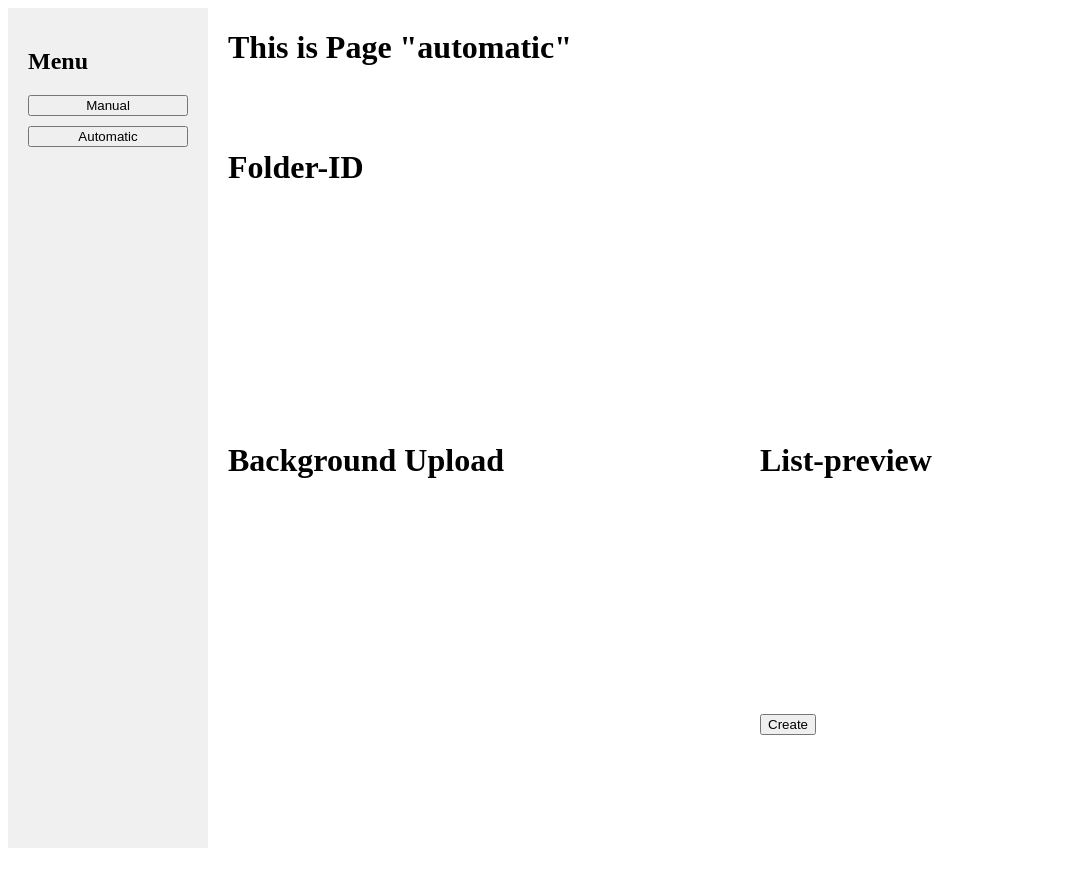
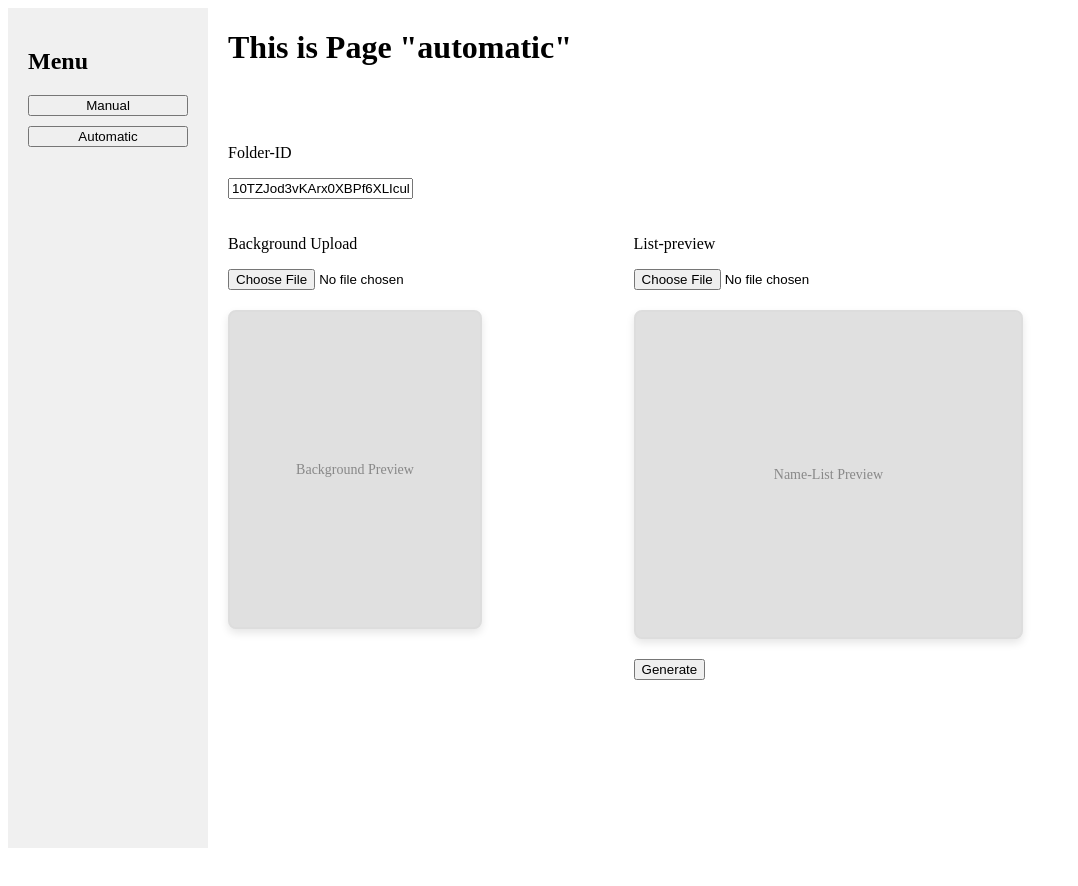
Before and after one commit to JLsavagee/picture_app, a React (Create React App) app in the folder frontend/: page /page2 in a window 1280 px wide. Shown: the top 886 px of the page, without its empty margins (0-1078 px from the left). After the commit the page ends 848 px from the top, so only its background shows below. Built offline with nearby package versions, Linux system fonts and the light colour scheme.

Commit message:
Feature finish UI and add backend to manual page

```diff
--- a/frontend/src/components/automatic.js
+++ b/frontend/src/components/automatic.js
@@ -1,26 +1,74 @@
 // Page2.js
-import React from 'react';
+import React, { useState } from 'react';
 import Sidebar from '../components/sidebar';
 import "./css/Automatic.css";
 
 const Page2 = () => {
+    const [backgroundPreview, setBackgroundPreview] = useState(null);
+
+    const handleBackgroundChange = (event) => {
+        const file = event.target.files[0];
+        if (file) {
+            const reader = new FileReader();
+            reader.onloadend = () => {
+                setBackgroundPreview(reader.result);
+            };
+            reader.readAsDataURL(file);
+        }
+    };
+
+    const handleSubmit = async (event) => {
+        event.preventDefault();
+
+        const formData = new FormData(event.target);
+
+        // Log all form data before submission
+        console.log("Form data before submission:");
+        for (let [key, value] of formData.entries()) {
+            console.log(`${key}: ${value}`);
+        }
+
+        try {
+            const response = await fetch('http://127.0.0.1:5000/upload', {
+                method: 'POST',
+                body: formData
+            });
+            if (!response.ok) {
+                throw new Error('Network response was not ok ' + response.statusText);
+            }
+        } catch (error) {
+            console.error('Error:', error);
+        }
+    };
+
     return (
         <div className="automatic-page">
             <Sidebar />
             <h1>This is Page "automatic"</h1>
             <div className="automatic-content">
+                <form id="automatic-upload-form" onSubmit={handleSubmit} encType="multipart/form-data">
                     <div className="folderId-field">
-                    <h1>Folder-ID</h1>
+                        <p>Folder-ID</p>
+                        <input type="text" name="folder-id" placeholder="insert folder-id" value="10TZJod3vKArx0XBPf6XLIcultMxtj-87" />
                     </div>
-                <div className="background-upload">
-                    <h1>Background Upload</h1>
+                    <div className="auto-background-upload">
+                        <p>Background Upload</p>
+                        <input type="file" name="background" accept="image/*" required onChange={handleBackgroundChange} />
+                                {backgroundPreview ? (
+                                    <img src={backgroundPreview} alt="Background Preview" className="auto-image-preview" />
+                                ) : (
+                                    <div className="image-placeholder-box">Background Preview</div> // Placeholder for background
+                                )}
                     </div>
                     <div className='list-preview'>
-                    <h1>List-preview</h1>
+                        <p>List-preview</p>
+                        <input type="file" name="background" accept="image/*" />
+                        <div className="placeholder-box">Name-List Preview</div>
                     </div>
                     <div className="auto-create-button">
-                    <button>Create</button>
+                        <button type="submit">Generate</button>
                     </div>
+                </form>
             </div>
         </div>
     )
--- a/frontend/src/components/css/Automatic.css
+++ b/frontend/src/components/css/Automatic.css
@@ -1,4 +1,5 @@
 .automatic-page {
+    margin-right: 20%;
     display: grid;
     grid-template-columns: 200px 1fr;
     grid-template-rows: 100px 1fr;
@@ -8,14 +9,19 @@
 
 .automatic-content {
     grid-column: 2;
-    display: grid;
-    grid-template-columns: repeat(2, 1fr);
-    grid-template-rows: repeat(3, auto);
-    gap: 20px;
-    height: 100vh;
+    display: flex;
+    height: auto;
 }
 
-.background-upload {
+#automatic-upload-form {
+    width: 100%;
+    display: grid;
+    grid-template-columns: repeat(2, 1fr);  /* 3 columns for form fields */
+    grid-template-rows: auto auto;  /* Adjust number of rows if needed */
+    gap: 20px;
+}
+
+.auto-background-upload {
     grid-row: 2;
 }
 
@@ -27,3 +33,23 @@
     grid-row: 3;
     grid-column: 2;
 }
+
+.image-upload{
+    flex-basis: 15%; /* Set width to 25% */
+}
+
+.placeholder-box {
+    width: 100%; /* Fills the container's width (25%) */
+    max-width: 700px;
+    height: 325px; /* Same height as the max-height of the image */
+    margin-top: 20px;
+    background-color: #e0e0e0; /* Grey background */
+    display: flex; /* Flexbox to center content */
+    justify-content: center; /* Center content horizontally */
+    align-items: center; /* Center content vertically */
+    color: #888; /* Lighter text for the placeholder */
+    border: 2px solid #ddd; /* Light border */
+    border-radius: 8px; /* Rounded corners */
+    box-shadow: 0px 4px 8px rgba(0, 0, 0, 0.1); /* Slight shadow for aesthetics */
+    font-size: 14px; /* Font size for the placeholder text */
+}
--- a/frontend/src/components/css/Manual.css
+++ b/frontend/src/components/css/Manual.css
@@ -1,21 +1,22 @@
 .manual-page {
+    margin-right: 20%;
     display: grid;
     grid-template-columns: 200px 1fr;
     grid-template-rows: 100px 1fr;
-    gap: 20px;
+    gap: 40px;
     max-width: 100%;
 }
 
 .manual-content {
     grid-column: 2;
     display: flex;
-    height: 100vh;
+    height: auto;
 }
 
 #manual-upload-form {
     width: 100%;
     display: grid;
-    grid-template-columns: repeat(3, 1fr);  /* 3 columns for form fields */
+    grid-template-columns: repeat(2, 1fr);  /* 3 columns for form fields */
     grid-template-rows: auto auto;  /* Adjust number of rows if needed */
     gap: 20px;
 }
@@ -34,9 +35,48 @@
 
 .image-container {
     grid-column: 1 / -1; /* Span across all columns */
+    margin-top: 40px;
     display: flex;
     justify-content: space-around;
+    flex-wrap: wrap;
 }
+
+.image-placeholder-box {
+    width: 100%;
+    max-width: 250px;
+    height: 315px; /* Same height as the max-height of the image */
+    margin-top: 20px;
+    background-color: #e0e0e0; /* Grey background */
+    display: flex; /* Flexbox to center content */
+    justify-content: center; /* Center content horizontally */
+    align-items: center; /* Center content vertically */
+    color: #888; /* Lighter text for the placeholder */
+    border: 2px solid #ddd; /* Light border */
+    border-radius: 8px; /* Rounded corners */
+    box-shadow: 0px 4px 8px rgba(0, 0, 0, 0.1); /* Slight shadow for aesthetics */
+    font-size: 14px; /* Font size for the placeholder text */
+}
+
+
+.image-preview {
+    width: 100%;
+    height: auto;
+    max-height: 325px;
+    margin-top: 20px;
+    object-fit: cover; /* Ensures the image fits within the box without distortion */
+    border: 2px solid #ddd; /* Light border around the image */
+    border-radius: 8px; /* Rounded corners */
+    margin-top: 10px; /* Spacing from the upload button */
+    display: block; /* Ensures the image is displayed as a block */
+    box-shadow: 0px 4px 8px rgba(0, 0, 0, 0.1); /* Slight shadow for aesthetics */
+}
+
+.image-upload, .background-upload {
+    flex-basis: 15%; /* Set width to 25% */
+    text-align: center; /* Center the content inside each flex item */
+}
+
 .manual-create-button {
+    grid-row: 3;
     grid-column: 3;
 }
--- a/frontend/src/components/manual.js
+++ b/frontend/src/components/manual.js
@@ -1,22 +1,73 @@
-// Page1.js
-import React from 'react';
+import React, { useState } from 'react';
 import Sidebar from '../components/sidebar';
 import "./css/Manual.css";
 
 const Page1 = () => {
+    const [imagePreview, setImagePreview] = useState(null);
+    const [backgroundPreview, setBackgroundPreview] = useState(null);
+
+    const handleImageChange = (event) => {
+        const file = event.target.files[0];
+        if (file) {
+            const reader = new FileReader();
+            reader.onloadend = () => {
+                setImagePreview(reader.result);
+            };
+            reader.readAsDataURL(file);
+        }
+    };
+
+    const handleBackgroundChange = (event) => {
+        const file = event.target.files[0];
+        if (file) {
+            const reader = new FileReader();
+            reader.onloadend = () => {
+                setBackgroundPreview(reader.result);
+            };
+            reader.readAsDataURL(file);
+        }
+    };
+
+    const handleSubmit = async (event) => {
+        event.preventDefault();
+
+        const formData = new FormData(event.target);
+
+        // Log all form data before submission
+        console.log("Form data before submission:");
+        for (let [key, value] of formData.entries()) {
+            console.log(`${key}: ${value}`);
+        }
+
+        try {
+            const response = await fetch('http://127.0.0.1:5000/upload', {
+                method: 'POST',
+                body: formData
+            });
+            if (!response.ok) {
+                throw new Error('Network response was not ok ' + response.statusText);
+            }
+        } catch (error) {
+            console.error('Error:', error);
+        }
+    };
+
     return (
         <div className="manual-page">
             <Sidebar />
             <h1>This is Page "manual"</h1>
             <div className="manual-content">
-                <form id="manual-upload-form" enctype="multipart/form-data">
+                <form id="manual-upload-form" onSubmit={handleSubmit} encType="multipart/form-data">
                     <div className="name-field">
+                        <p>Name</p>
                         <input type="text" name="name" placeholder="Name" />
                     </div>
                     <div className="surname-field">
+                        <p>Nachname</p>
                         <input type="text" name="surname" placeholder="Surname" />
                     </div>
                     <div className="position-field">
+                        <p>Position</p>
                         <select name="position">
                             <option value="" disabled selected>Position</option>
                             <option value="MITTELFELD">MITTELFELD</option>
@@ -28,14 +79,24 @@ const Page1 = () => {
                     </div>
                     <div className='image-container'>
                         <div className='image-upload'>
-                            <h1>Image</h1>
+                            <input type="file" name="image" accept="image/*" onChange={handleImageChange} />
+                            {imagePreview ? (
+                                <img src={imagePreview} alt="Image Preview" className="image-preview" />
+                            ) : (
+                                <div className="image-placeholder-box">Image Preview</div> // Placeholder for image
+                            )}
                         </div>
                         <div className='background-upload'>
-                            <h1>Background</h1>
+                            <input type="file" name="background" accept="image/*" required onChange={handleBackgroundChange} />
+                            {backgroundPreview ? (
+                                <img src={backgroundPreview} alt="Background Preview" className="image-preview" />
+                            ) : (
+                                <div className="image-placeholder-box">Background Preview</div> // Placeholder for background
+                            )}
                         </div>
                     </div>
                     <div className="manual-create-button">
-                        <button>Create</button>
+                        <button type="submit">Create</button>
                     </div>
                 </form>
             </div>
```
Also changed, not shown: 2 other files (tests, documents, lock files or other folders). Lines whose indentation alone changed are shown as unchanged.
